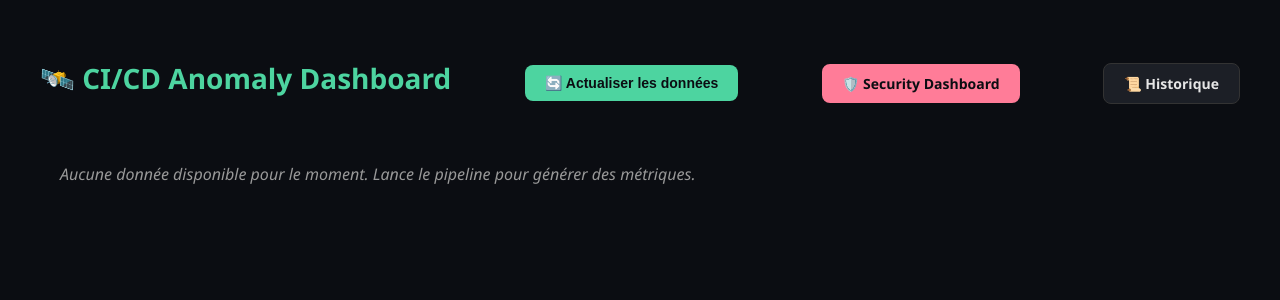
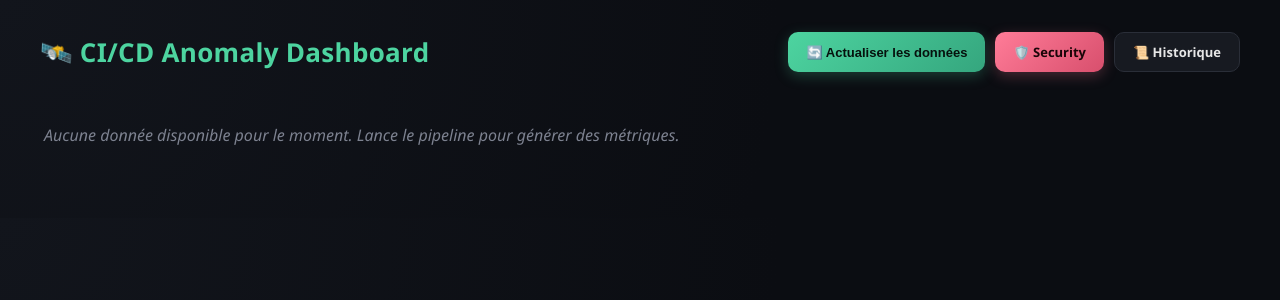
Before and after one commit to mayssawacharine/aiops-pipeline-v2, a Flask app: page /dashboard in a window 1280 px wide. Shown: the top 300 px of the page. Run offline with Flask 3, Linux system fonts and the light colour scheme.

Commit message:
Redesign dashboard: modern UI, interactive Chart.js graph, pagination

```diff
--- a/app/main.py
+++ b/app/main.py
@@ -108,10 +108,11 @@ def refresh():
 
     return redirect(url_for("dashboard"))
 @app.get("/dashboard")
+@app.get("/dashboard")
 def dashboard():
     csv_path = "data/scored_runs.csv"
     if not os.path.exists(csv_path):
-        return render_template("dashboard.html", rows=[], stats={}, chart_path=None)
+        return render_template("dashboard.html", rows=[], stats={}, chart_data=[])
 
     df = pd.read_csv(csv_path)
     df["created_at"] = pd.to_datetime(df["created_at"], utc=True)
@@ -124,8 +125,21 @@ def dashboard():
         "avg_duration": round(df["duration_seconds"].mean(), 2)
     }
     df["created_at_display"] = df["created_at"].dt.strftime("%d/%m/%Y %H:%M")
-    rows = df.head(20).to_dict(orient="records")
-    return render_template("dashboard.html", rows=rows, stats=stats, chart_path="/static/anomalies.png")
+    rows = df.head(50).to_dict(orient="records")
+
+    chart_df = df.sort_values("created_at").tail(50)
+    chart_data = [
+        {
+            "x": i,
+            "y": int(row["duration_seconds"]),
+            "anomaly": bool(row["anomaly_label"] == -1),
+            "run_id": int(row["run_id"]),
+            "date": row["created_at"].strftime("%d/%m %H:%M")
+        }
+        for i, (_, row) in enumerate(chart_df.iterrows())
+    ]
+
+    return render_template("dashboard.html", rows=rows, stats=stats, chart_data=chart_data)
 @app.get("/security")
 def security_dashboard():
     csv_path = "data/api_security_scored.csv"
--- a/app/templates/dashboard.html
+++ b/app/templates/dashboard.html
@@ -3,151 +3,145 @@
 <head>
   <meta charset="UTF-8">
   <title>CI/CD Anomaly Dashboard</title>
+  <script src="https://cdnjs.cloudflare.com/ajax/libs/Chart.js/4.4.0/chart.umd.min.js"></script>
   <style>
     * { box-sizing: border-box; }
     body {
       font-family: 'Segoe UI', Arial, sans-serif;
-      background: #0b0d12;
+      background: radial-gradient(circle at top left, #12151c, #0b0d12 60%);
       color: #e6e6e6;
-      padding: 40px;
+      padding: 32px 40px;
       margin: 0;
+    }
+    header {
+      display: flex;
+      justify-content: space-between;
+      align-items: center;
+      flex-wrap: wrap;
+      gap: 12px;
+      margin-bottom: 28px;
     }
     h1 {
       color: #4dd4a0;
-      font-size: 28px;
-      margin-bottom: 30px;
+      font-size: 26px;
+      margin: 0;
       display: flex;
       align-items: center;
       gap: 10px;
+      letter-spacing: 0.3px;
     }
+    .actions { display: flex; gap: 10px; flex-wrap: wrap; }
+    .btn {
+      padding: 10px 18px;
+      border-radius: 10px;
+      border: none;
+      font-weight: 600;
+      font-size: 13px;
+      cursor: pointer;
+      text-decoration: none;
+      display: inline-flex;
+      align-items: center;
+      gap: 6px;
+      transition: transform 0.15s ease, box-shadow 0.15s ease;
+    }
+    .btn:hover { transform: translateY(-1px); }
+    .btn-primary { background: linear-gradient(135deg, #4dd4a0, #35a67e); color: #06110d; box-shadow: 0 4px 14px rgba(77,212,160,0.25); }
+    .btn-danger { background: linear-gradient(135deg, #ff7c98, #d84f6d); color: #1a0508; box-shadow: 0 4px 14px rgba(255,124,152,0.25); }
+    .btn-ghost { background: #171a21; color: #e6e6e6; border: 1px solid #2a2e38; }
+
     .cards {
       display: grid;
-      grid-template-columns: repeat(auto-fit, minmax(160px, 1fr));
+      grid-template-columns: repeat(auto-fit, minmax(180px, 1fr));
       gap: 16px;
-      margin-bottom: 30px;
+      margin-bottom: 28px;
     }
     .card {
-      background: linear-gradient(145deg, #1c1f26, #15171c);
-      padding: 18px 22px;
-      border-radius: 12px;
-      border: 1px solid #262a33;
+      background: linear-gradient(160deg, #1a1e27, #12151c);
+      padding: 20px 22px;
+      border-radius: 14px;
+      border: 1px solid #262b36;
+      position: relative;
+      overflow: hidden;
     }
-    .card h3 {
-      margin: 0;
-      font-size: 13px;
-      color: #999;
-      text-transform: uppercase;
-      letter-spacing: 0.5px;
+    .card::before {
+      content: "";
+      position: absolute;
+      top: 0; left: 0; right: 0;
+      height: 3px;
+      background: var(--accent, #4dd4a0);
     }
-    .card p {
-      margin: 8px 0 0;
-      font-size: 26px;
-      font-weight: bold;
+    .card h3 { margin: 0; font-size: 12px; color: #8a8f9c; text-transform: uppercase; letter-spacing: 0.6px; }
+    .card p { margin: 10px 0 0; font-size: 30px; font-weight: 700; }
+    .card.total { --accent: #4dd4a0; } .card.total p { color: #4dd4a0; }
+    .card.failed { --accent: #ffb454; } .card.failed p { color: #ffb454; }
+    .card.anomaly { --accent: #ff7c98; } .card.anomaly p { color: #ff7c98; }
+    .card.avg { --accent: #7aa2f7; } .card.avg p { color: #7aa2f7; }
+
+    .panel {
+      background: #12151c;
+      border: 1px solid #1f232c;
+      border-radius: 16px;
+      padding: 22px;
+      margin-bottom: 24px;
     }
-    .card.anomaly-card p { color: #ff7c98; }
-    .card.failed-card p { color: #ffb454; }
-    .card.normal-card p { color: #4dd4a0; }
+    .panel h2 { margin: 0 0 14px; font-size: 15px; color: #c7cbd4; font-weight: 600; }
+    .chart-wrap { height: 280px; position: relative; }
 
-    .chart-box {
-      background: #fff;
-      border-radius: 12px;
-      padding: 10px;
-      margin-bottom: 30px;
+    .toolbar { display: flex; gap: 10px; margin-bottom: 16px; flex-wrap: wrap; }
+    .toolbar button {
+      background: #171a21; color: #b7bcc7; border: 1px solid #2a2e38;
+      padding: 8px 16px; border-radius: 999px; cursor: pointer; font-size: 12.5px; font-weight: 600;
     }
-    .chart-box img { width: 100%; display: block; border-radius: 8px; }
-
-    .toolbar {
-      display: flex;
-      gap: 10px;
-      margin-bottom: 15px;
-    }
-    .toolbar button {
-      background: #1c1f26;
-      color: #e6e6e6;
-      border: 1px solid #333;
-      padding: 8px 16px;
-      border-radius: 8px;
-      cursor: pointer;
-      font-size: 13px;
-    }
-    .toolbar button.active {
-      background: #4dd4a0;
-      color: #0b0d12;
-      font-weight: bold;
-      border-color: #4dd4a0;
-    }
+    .toolbar button.active { background: #4dd4a0; color: #06110d; border-color: #4dd4a0; }
 
     table { width: 100%; border-collapse: collapse; }
-    th, td { padding: 10px 14px; border-bottom: 1px solid #22252c; text-align: left; font-size: 14px; }
-    th { color: #4dd4a0; font-size: 12px; text-transform: uppercase; letter-spacing: 0.5px; }
-    tr:hover { background: #14161c; }
-    .badge {
-      padding: 3px 10px;
-      border-radius: 20px;
-      font-size: 12px;
-      font-weight: bold;
-      display: inline-block;
+    th, td { padding: 11px 14px; border-bottom: 1px solid #1c2029; text-align: left; font-size: 13.5px; }
+    th { color: #7d8290; font-size: 11px; text-transform: uppercase; letter-spacing: 0.5px; font-weight: 700; }
+    tr.row-item { transition: background 0.1s ease; }
+    tr.row-item:hover { background: #171a21; }
+    .badge { padding: 4px 12px; border-radius: 999px; font-size: 11.5px; font-weight: 700; display: inline-block; }
+    .badge.anomaly { background: rgba(255,124,152,0.14); color: #ff7c98; }
+    .badge.normal { background: rgba(77,212,160,0.14); color: #4dd4a0; }
+    .empty { color: #7d8290; font-style: italic; padding: 24px 4px; }
+    tr.hidden { display: none; }
+
+    .pagination { display: flex; justify-content: center; align-items: center; gap: 14px; margin-top: 18px; }
+    .pagination button {
+      background: #171a21; color: #e6e6e6; border: 1px solid #2a2e38;
+      padding: 7px 14px; border-radius: 8px; cursor: pointer; font-size: 12.5px;
     }
-    .badge.anomaly { background: rgba(255,124,152,0.15); color: #ff7c98; }
-    .badge.normal { background: rgba(77,212,160,0.15); color: #4dd4a0; }
-    .empty { color: #999; font-style: italic; padding: 20px; }
-    tr.hidden { display: none; }
+    .pagination button:disabled { opacity: 0.35; cursor: not-allowed; }
+    .pagination span { font-size: 12.5px; color: #8a8f9c; }
   </style>
 </head>
 <body>
-  <div style="display:flex; justify-content:space-between; align-items:center;">
+  <header>
     <h1>🛰️ CI/CD Anomaly Dashboard</h1>
-  <button onclick="refreshData()" style="background:#4dd4a0; color:#0b0d12; padding:10px 20px; border-radius:8px; border:none; font-weight:bold; font-size:14px; cursor:pointer;">
-    🔄 Actualiser les données
-</button>
-<script>
-async function refreshData() {
-    let secret = sessionStorage.getItem('refresh_secret');
-    if (!secret) {
-        secret = prompt("Entrez le secret d'actualisation :");
-        if (!secret) return;
-        sessionStorage.setItem('refresh_secret', secret);
-    }
-    const response = await fetch('/refresh', {
-        method: 'POST',
-        headers: { 'X-Refresh-Secret': secret }
-    });
-    if (response.ok) {
-        location.reload();
-    } else if (response.status === 401) {
-        sessionStorage.removeItem('refresh_secret');
-        alert("Secret incorrect. Réessaie.");
-    } else if (response.status === 429) {
-        alert("Trop de tentatives récentes (limite : 20/heure). Attends un peu avant de réessayer.");
-    } else {
-        alert("Erreur serveur (" + response.status + "). Vérifie les logs Render.");
-    }
-}
-</script>
-<a href="/security" style="background:#ff7c98; color:#0b0d12; padding:10px 20px; border-radius:8px; text-decoration:none; font-weight:bold; font-size:14px; margin-left:10px;">
-    🛡️ Security Dashboard
-  </a>
-<a href="/anomaly-history" style="background:#1c1f26; color:#e6e6e6; padding:10px 20px; border-radius:8px; text-decoration:none; font-weight:bold; font-size:14px; margin-left:10px; border:1px solid #333;">
-  📜 Historique
-</a>
+    <div class="actions">
+      <button class="btn btn-primary" onclick="refreshData()">🔄 Actualiser les données</button>
+      <a class="btn btn-danger" href="/security">🛡️ Security</a>
+      <a class="btn btn-ghost" href="/anomaly-history">📜 Historique</a>
     </div>
+  </header>
 
   {% if stats %}
   <div class="cards">
-    <div class="card"><h3>Total Runs</h3><p>{{ stats.get('total_runs', 0) }}</p></div>
-    <div class="card failed-card"><h3>Failed Runs</h3><p>{{ stats.get('failed_runs', 0) }}</p></div>
-    <div class="card anomaly-card"><h3>Anomalies</h3><p>{{ stats.get('anomalies', 0) }}</p></div>
-    <div class="card normal-card"><h3>Avg Duration</h3><p>{{ stats.get('avg_duration', 0) }}s</p></div>
+    <div class="card total"><h3>Total Runs</h3><p>{{ stats.get('total_runs', 0) }}</p></div>
+    <div class="card failed"><h3>Failed Runs</h3><p>{{ stats.get('failed_runs', 0) }}</p></div>
+    <div class="card anomaly"><h3>Anomalies</h3><p>{{ stats.get('anomalies', 0) }}</p></div>
+    <div class="card avg"><h3>Avg Duration</h3><p>{{ stats.get('avg_duration', 0) }}s</p></div>
   </div>
   {% endif %}
 
-  {% if chart_path %}
-  <div class="chart-box">
-    <img src="{{ chart_path }}" alt="Anomaly chart">
+  {% if chart_data %}
+  <div class="panel">
+    <h2>Durée des runs dans le temps (survolez un point pour le détail)</h2>
+    <div class="chart-wrap"><canvas id="anomalyChart"></canvas></div>
   </div>
   {% endif %}
 
   {% if rows %}
+  <div class="panel">
     <div class="toolbar">
       <button class="active" onclick="filterRows('all', this)">Tous ({{ rows|length }})</button>
       <button onclick="filterRows('anomaly', this)">Anomalies seulement</button>
@@ -165,29 +159,113 @@ async function refreshData() {
           <td>{{ row.run_id }}</td>
           <td>{{ row.conclusion }}</td>
           <td>{{ row.duration_seconds }}s</td>
-  <td>
-    <span class="badge {{ 'anomaly' if row.anomaly_label == -1 else 'normal' }}">
-      {{ 'Anomaly' if row.anomaly_label == -1 else 'Normal' }}
-    </span>
-  </td>
+          <td><span class="badge {{ 'anomaly' if row.anomaly_label == -1 else 'normal' }}">{{ 'Anomaly' if row.anomaly_label == -1 else 'Normal' }}</span></td>
           <td>{{ "%.4f"|format(row.anomaly_score) }}</td>
         </tr>
         {% endfor %}
       </tbody>
     </table>
+
+    <div class="pagination">
+      <button id="prevPage" onclick="changePage(-1)">← Précédent</button>
+      <span id="pageInfo"></span>
+      <button id="nextPage" onclick="changePage(1)">Suivant →</button>
+    </div>
+  </div>
   {% else %}
   <p class="empty">Aucune donnée disponible pour le moment. Lance le pipeline pour générer des métriques.</p>
   {% endif %}
 
   <script>
+    // --- Refresh button ---
+    async function refreshData() {
+      let secret = sessionStorage.getItem('refresh_secret');
+      if (!secret) {
+        secret = prompt("Entrez le secret d'actualisation :");
+        if (!secret) return;
+        sessionStorage.setItem('refresh_secret', secret);
+      }
+      const response = await fetch('/refresh', { method: 'POST', headers: { 'X-Refresh-Secret': secret } });
+      if (response.ok) {
+        location.reload();
+      } else if (response.status === 401) {
+        sessionStorage.removeItem('refresh_secret');
+        alert("Secret incorrect. Réessaie.");
+      } else if (response.status === 429) {
+        alert("Trop de tentatives récentes. Attends un peu avant de réessayer.");
+      } else {
+        alert("Erreur serveur (" + response.status + "). Vérifie les logs Render.");
+      }
+    }
+
+    // --- Filter (anomaly / normal / all) ---
+    let currentFilter = 'all';
     function filterRows(status, btn) {
+      currentFilter = status;
       document.querySelectorAll('.toolbar button').forEach(b => b.classList.remove('active'));
       btn.classList.add('active');
-      document.querySelectorAll('.row-item').forEach(row => {
-        if (status === 'all' || row.dataset.status === status) {
-          row.classList.remove('hidden');
-        } else {
-          row.classList.add('hidden');
+      currentPage = 1;
+      renderPage();
+    }
+
+    // --- Pagination ---
+    const pageSize = 10;
+    let currentPage = 1;
+    function getVisibleRows() {
+      return Array.from(document.querySelectorAll('.row-item')).filter(row =>
+        currentFilter === 'all' || row.dataset.status === currentFilter
+      );
+    }
+    function renderPage() {
+      const all = Array.from(document.querySelectorAll('.row-item'));
+      const visible = getVisibleRows();
+      const totalPages = Math.max(1, Math.ceil(visible.length / pageSize));
+      currentPage = Math.min(currentPage, totalPages);
+      all.forEach(r => r.classList.add('hidden'));
+      visible.slice((currentPage - 1) * pageSize, currentPage * pageSize).forEach(r => r.classList.remove('hidden'));
+      document.getElementById('pageInfo').textContent = `Page ${currentPage} / ${totalPages}`;
+      document.getElementById('prevPage').disabled = currentPage <= 1;
+      document.getElementById('nextPage').disabled = currentPage >= totalPages;
+    }
+    function changePage(delta) {
+      currentPage += delta;
+      renderPage();
+    }
+    renderPage();
+
+    // --- Interactive chart ---
+    const chartData = {{ chart_data | tojson }};
+    if (chartData.length) {
+      const ctx = document.getElementById('anomalyChart').getContext('2d');
+      new Chart(ctx, {
+        type: 'scatter',
+        data: {
+          datasets: [{
+            label: 'Runs',
+            data: chartData.map(d => ({ x: d.x, y: d.y })),
+            pointBackgroundColor: chartData.map(d => d.anomaly ? '#ff7c98' : '#4dd4a0'),
+            pointRadius: chartData.map(d => d.anomaly ? 6 : 4),
+            pointHoverRadius: 8,
+          }]
+        },
+        options: {
+          responsive: true,
+          maintainAspectRatio: false,
+          scales: {
+            x: { ticks: { color: '#7d8290' }, grid: { color: '#1c2029' }, title: { display: true, text: 'Run (chronologique)', color: '#7d8290' } },
+            y: { ticks: { color: '#7d8290' }, grid: { color: '#1c2029' }, title: { display: true, text: 'Durée (s)', color: '#7d8290' } }
+          },
+          plugins: {
+            legend: { display: false },
+            tooltip: {
+              callbacks: {
+                label: (ctx) => {
+                  const d = chartData[ctx.dataIndex];
+                  return [`Run ${d.run_id}`, `${d.date}`, `${d.y}s — ${d.anomaly ? 'Anomaly' : 'Normal'}`];
+                }
+              }
+            }
+          }
         }
       });
     }
--- a/data/latest_detection.json
+++ b/data/latest_detection.json
@@ -1,7 +1,7 @@
 {
-  "run_id": 31093094763,
+  "run_id": 31444736757,
   "conclusion": "success",
-  "duration_seconds": 86,
+  "duration_seconds": 89,
   "anomaly_label": 1,
-  "anomaly_score": 0.05755633769797741
+  "anomaly_score": 0.18067885685954727
 }
```
Also changed, not shown: app/static/anomalies.png. Lines whose indentation alone changed are shown as unchanged.
